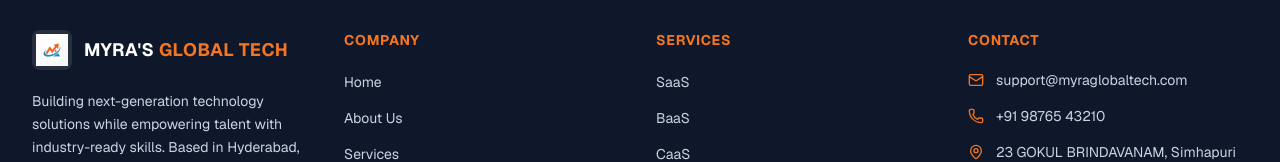
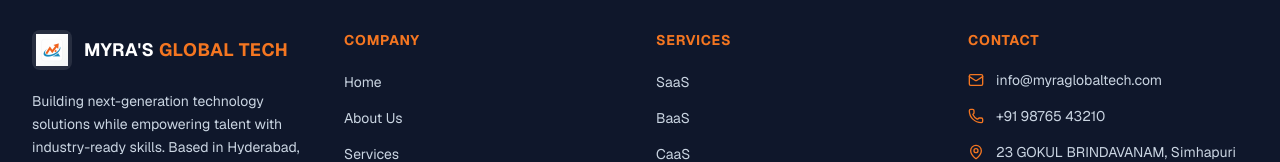
Before and after one commit to Abhi-realdev/Myra-Innovation, a Next.js app: page / in a window 1280 px wide. Shown: the part 4974-5136 px from the top of the page. Built offline with nearby package versions, Linux system fonts and the light colour scheme.

Commit message:
Updated contact email address

```diff
--- a/src/components/Footer.tsx
+++ b/src/components/Footer.tsx
@@ -114,8 +114,8 @@
             <ul className="space-y-4 text-sm text-slate-300">
               <li className="flex items-start gap-3">
                 <Mail className="w-4 h-4 text-[#f47621] mt-0.5 shrink-0" />
-                <a href="mailto:support@myraglobaltech.com" className="hover:text-[#f47621] transition-colors">
-                  support@myraglobaltech.com
+                <a href="mailto:info@myraglobaltech.com" className="hover:text-[#f47621] transition-colors">
+                  info@myraglobaltech.com
                 </a>
               </li>
               <li className="flex items-start gap-3">
```
